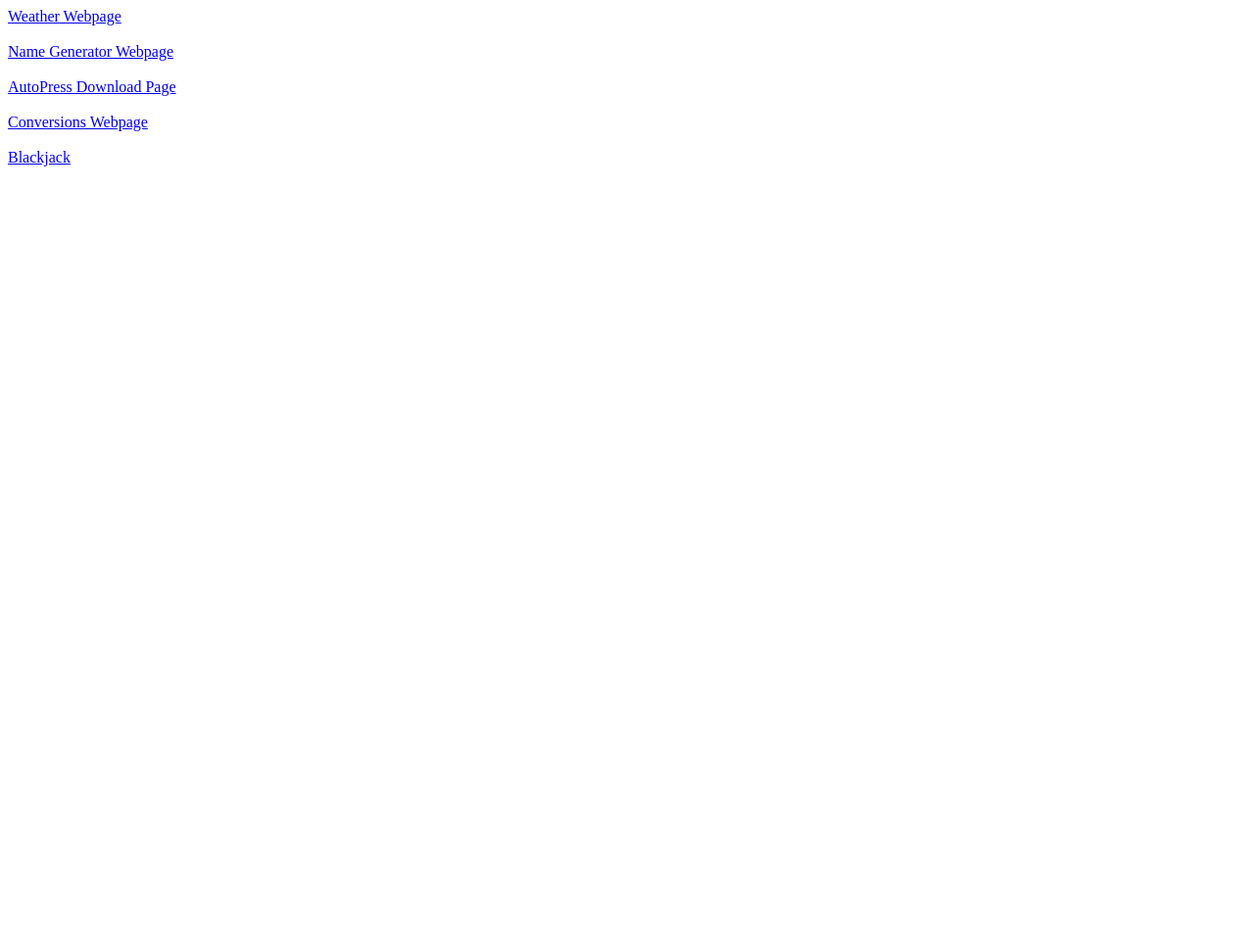
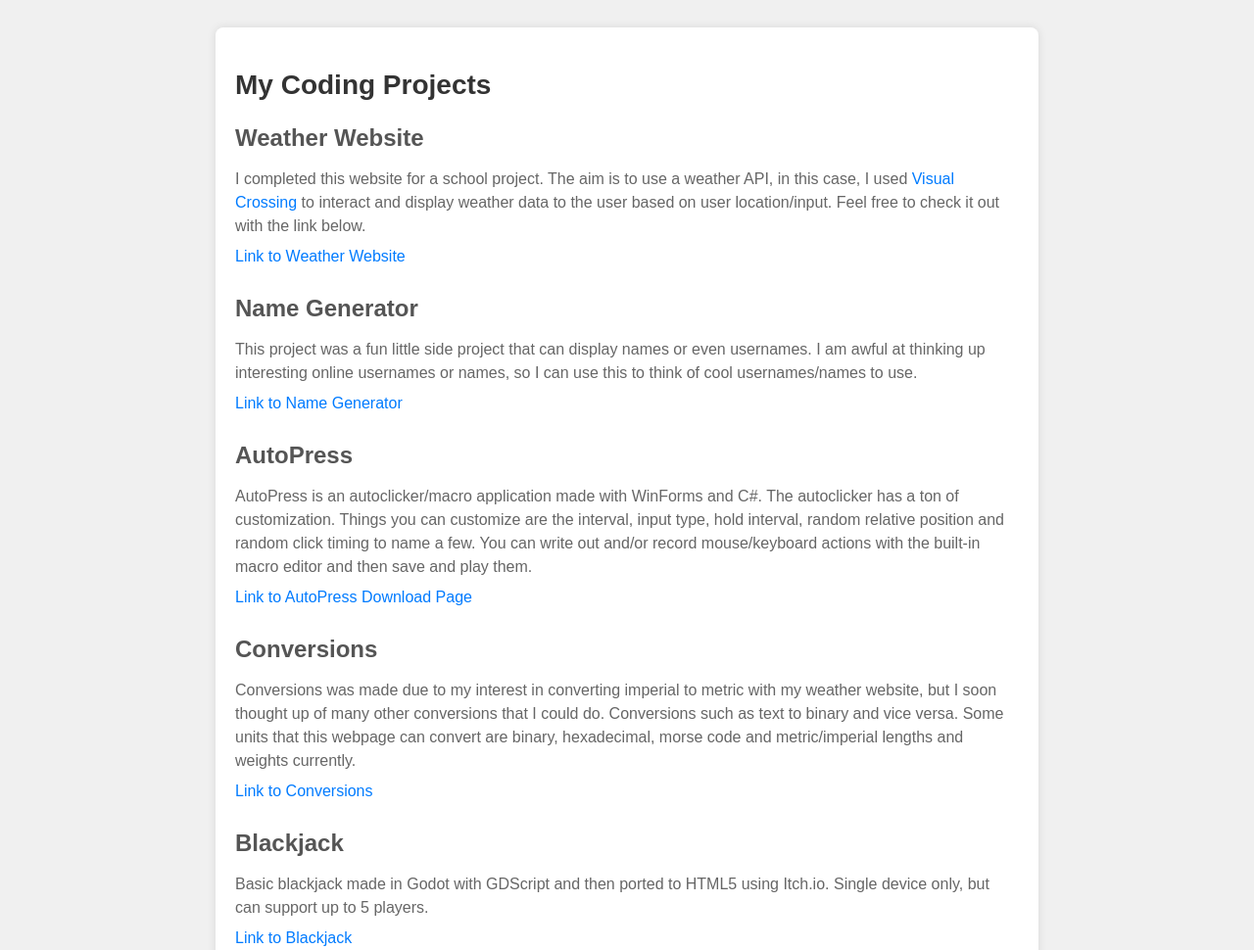
Before and after one commit to dstapert/index, a plain HTML site: page index.html in a window 1280 px wide. Shown: the top 970 px of the page at 98% size. Before the commit the page ends 800 px from the top, so only its background shows below. Drawn offline with Linux system fonts and the light colour scheme.

Commit message:
stylesheet and project descriptions

```diff
--- a/index.html
+++ b/index.html
@@ -2,17 +2,52 @@
 <html>
     <head>
         <title>Main Pages</title>
+        <link rel="stylesheet" href="styles.css">
     </head>
     <body>
-        <a href="https://hexedassassin.github.io/weather/" target="_blank">Weather Webpage</a>
-        <br><br>
-        <a href="https://hexedassassin.github.io/namegen/" target="_blank">Name Generator Webpage</a>
-        <br><br>
-        <a href="https://hexedassassin.github.io/autoclicker/" target="_blank">AutoPress Download Page</a>
-        <br><br>
-        <a href="https://hexedassassin.github.io/conversions/" target="_blank">Conversions Webpage</a>
-        <br><br>
-        <a href="https://hexedassassin.github.io/blackjack-web/" target="_blank">Blackjack</a>
-        <br><br>
+        <div class="projects">
+            <h2>My Coding Projects</h2>
+
+            <div class="project">
+                <h3>Weather Website</h3>
+                <p>I completed this website for a school project. The aim is to use a weather API, in this case,
+                    I used <a href="https://www.visualcrossing.com/" target="_blank">Visual Crossing</a> to interact and display weather data to the user based on user location/input. Feel free to check it out with the link below.</p>
+                <a href="https://hexedassassin.github.io/weather/" target="_blank">Link to Weather Website</a>
+            </div>
+
+            <div class="project">
+                <h3>Name Generator</h3>
+                <p>This project was a fun little side project that can display names or even usernames.
+                    I am awful at thinking up interesting online usernames or names, so I can use this to
+                    think of cool usernames/names to use.</p>
+                <a href="https://hexedassassin.github.io/namegen/" target="_blank">Link to Name Generator</a>
+            </div>
+
+            <div class="project">
+                <h3>AutoPress</h3>
+                <p>AutoPress is an autoclicker/macro application made with WinForms and C#.
+                    The autoclicker has a ton of customization. Things you can customize are the interval,
+                    input type, hold interval, random relative position and random click timing to name a few.
+                    You can write out and/or record mouse/keyboard actions with the built-in macro editor and then
+                    save and play them.</p>
+                <a href="https://hexedassassin.github.io/autoclicker/" target="_blank">Link to AutoPress Download Page</a>
+            </div>
+
+            <div class="project">
+                <h3>Conversions</h3>
+                <p>Conversions was made due to my interest in converting imperial to metric with my weather website,
+                    but I soon thought up of many other conversions that I could do. Conversions such as text to binary
+                    and vice versa. Some units that this webpage can convert are binary, hexadecimal, morse code and
+                    metric/imperial lengths and weights currently.</p>
+                <a href="https://hexedassassin.github.io/conversions/" target="_blank">Link to Conversions</a>
+            </div>
+
+            <div class="project">
+                <h3>Blackjack</h3>
+                <p>Basic blackjack made in Godot with GDScript and then ported to HTML5 using Itch.io. Single device only, but can support up to 5 players.</p>
+                <a href="https://hexedassassin.github.io/blackjack-web/" target="_blank">Link to Blackjack</a>
+            </div>
+
+        </div>
     </body>
 </html>
--- /dev/null
+++ b/styles.css
@@ -0,0 +1,40 @@
+body {
+    font-family: Arial, sans-serif;
+    background-color: #f0f0f0;
+    padding: 20px;
+  }
+  .projects {
+    max-width: 800px;
+    margin: 0 auto;
+    background-color: #fff;
+    border-radius: 8px;
+    padding: 20px;
+    box-shadow: 0 0 10px rgba(0,0,0,0.1);
+  }
+  .projects h2 {
+    font-size: 28px;
+    color: #333;
+    margin-bottom: 20px;
+  }
+  .project {
+    margin-bottom: 30px;
+  }
+  .project h3 {
+    font-size: 24px;
+    color: #555;
+    margin-bottom: 10px;
+  }
+  .project p {
+    font-size: 16px;
+    color: #666;
+    line-height: 1.5;
+    margin-bottom: 10px;
+  }
+  .project a {
+    color: #007bff;
+    text-decoration: none;
+    transition: color 0.3s;
+  }
+  .project a:hover {
+    color: #0056b3;
+  }
```
